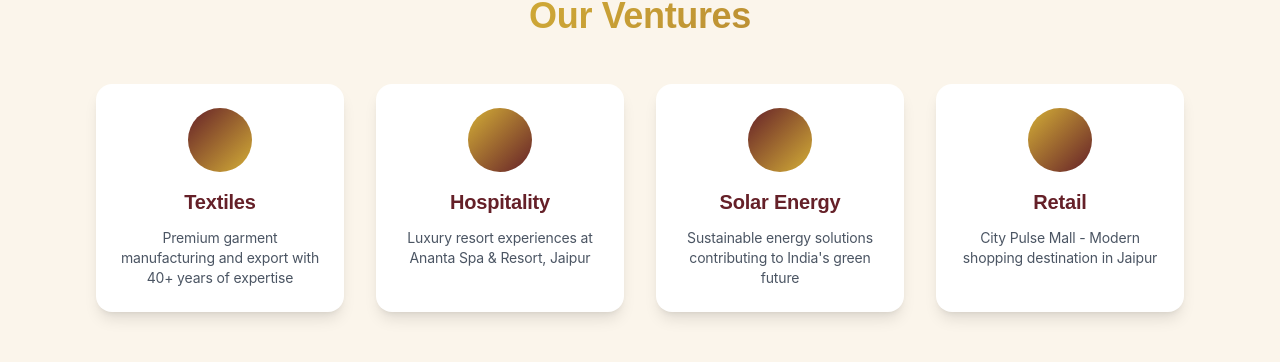
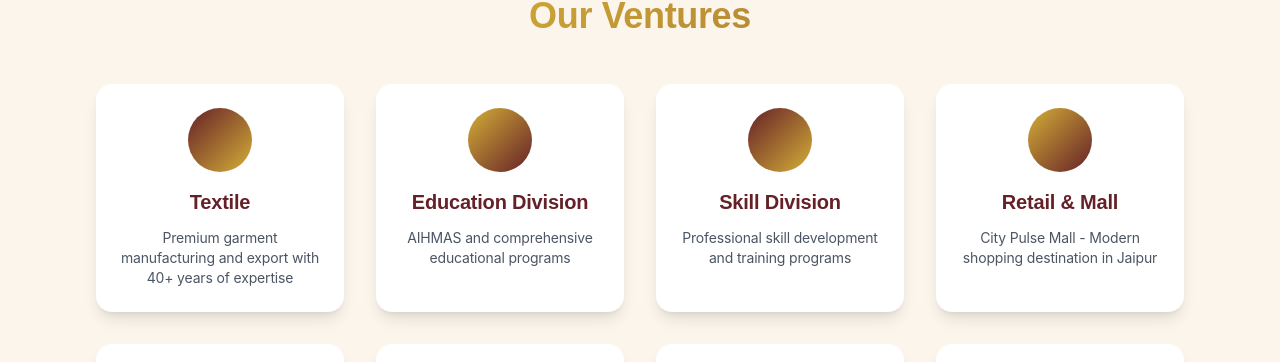
Before and after one commit to Gacky1/GoyalFashionsReact, a React (Create React App) app: page /about in a window 1280 px wide. Shown: the part 2375-2737 px from the top of the page. Built offline with nearby package versions, Linux system fonts and the light colour scheme.

Commit message:
Added ventures in about

```diff
--- a/src/pages/About.jsx
+++ b/src/pages/About.jsx
@@ -154,16 +154,32 @@
               <div className="w-16 h-16 bg-gradient-maroon-golden rounded-full flex items-center justify-center mx-auto mb-4">
                 <i className="fas fa-tshirt text-2xl text-white"></i>
               </div>
-              <h3 className="text-xl font-semibold mb-3 text-maroon">Textiles</h3>
+              <h3 className="text-xl font-semibold mb-3 text-maroon">Textile</h3>
               <p className="text-gray-600 text-sm">Premium garment manufacturing and export with 40+ years of expertise</p>
             </div>
 
             <div className="bg-white rounded-2xl p-6 shadow-lg text-center hover:shadow-xl transition-all duration-300">
               <div className="w-16 h-16 bg-gradient-golden-maroon rounded-full flex items-center justify-center mx-auto mb-4">
-                <i className="fas fa-hotel text-2xl text-white"></i>
+                <i className="fas fa-graduation-cap text-2xl text-white"></i>
               </div>
-              <h3 className="text-xl font-semibold mb-3 text-maroon">Hospitality</h3>
-              <p className="text-gray-600 text-sm">Luxury resort experiences at Ananta Spa & Resort, Jaipur</p>
+              <h3 className="text-xl font-semibold mb-3 text-maroon">Education Division</h3>
+              <p className="text-gray-600 text-sm">AIHMAS and comprehensive educational programs</p>
+            </div>
+
+            <div className="bg-white rounded-2xl p-6 shadow-lg text-center hover:shadow-xl transition-all duration-300">
+              <div className="w-16 h-16 bg-gradient-maroon-golden rounded-full flex items-center justify-center mx-auto mb-4">
+                <i className="fas fa-tools text-2xl text-white"></i>
+              </div>
+              <h3 className="text-xl font-semibold mb-3 text-maroon">Skill Division</h3>
+              <p className="text-gray-600 text-sm">Professional skill development and training programs</p>
+            </div>
+
+            <div className="bg-white rounded-2xl p-6 shadow-lg text-center hover:shadow-xl transition-all duration-300">
+              <div className="w-16 h-16 bg-gradient-golden-maroon rounded-full flex items-center justify-center mx-auto mb-4">
+                <i className="fas fa-shopping-bag text-2xl text-white"></i>
+              </div>
+              <h3 className="text-xl font-semibold mb-3 text-maroon">Retail & Mall</h3>
+              <p className="text-gray-600 text-sm">City Pulse Mall - Modern shopping destination in Jaipur</p>
             </div>
 
             <div className="bg-white rounded-2xl p-6 shadow-lg text-center hover:shadow-xl transition-all duration-300">
@@ -176,10 +192,26 @@
 
             <div className="bg-white rounded-2xl p-6 shadow-lg text-center hover:shadow-xl transition-all duration-300">
               <div className="w-16 h-16 bg-gradient-golden-maroon rounded-full flex items-center justify-center mx-auto mb-4">
-                <i className="fas fa-shopping-bag text-2xl text-white"></i>
+                <i className="fas fa-hotel text-2xl text-white"></i>
               </div>
-              <h3 className="text-xl font-semibold mb-3 text-maroon">Retail</h3>
-              <p className="text-gray-600 text-sm">City Pulse Mall - Modern shopping destination in Jaipur</p>
+              <h3 className="text-xl font-semibold mb-3 text-maroon">Hospitality Division</h3>
+              <p className="text-gray-600 text-sm">Luxury resort experiences at Ananta Spa & Resort, Jaipur</p>
+            </div>
+
+            <div className="bg-white rounded-2xl p-6 shadow-lg text-center hover:shadow-xl transition-all duration-300">
+              <div className="w-16 h-16 bg-gradient-maroon-golden rounded-full flex items-center justify-center mx-auto mb-4">
+                <i className="fas fa-soap text-2xl text-white"></i>
+              </div>
+              <h3 className="text-xl font-semibold mb-3 text-maroon">Laundry Division</h3>
+              <p className="text-gray-600 text-sm">Professional laundry and garment care services</p>
+            </div>
+
+            <div className="bg-white rounded-2xl p-6 shadow-lg text-center hover:shadow-xl transition-all duration-300">
+              <div className="w-16 h-16 bg-gradient-golden-maroon rounded-full flex items-center justify-center mx-auto mb-4">
+                <i className="fas fa-tint text-2xl text-white"></i>
+              </div>
+              <h3 className="text-xl font-semibold mb-3 text-maroon">Water Bottle Plant</h3>
+              <p className="text-gray-600 text-sm">Pure water bottling and distribution facility</p>
             </div>
           </div>
         </div>
```
